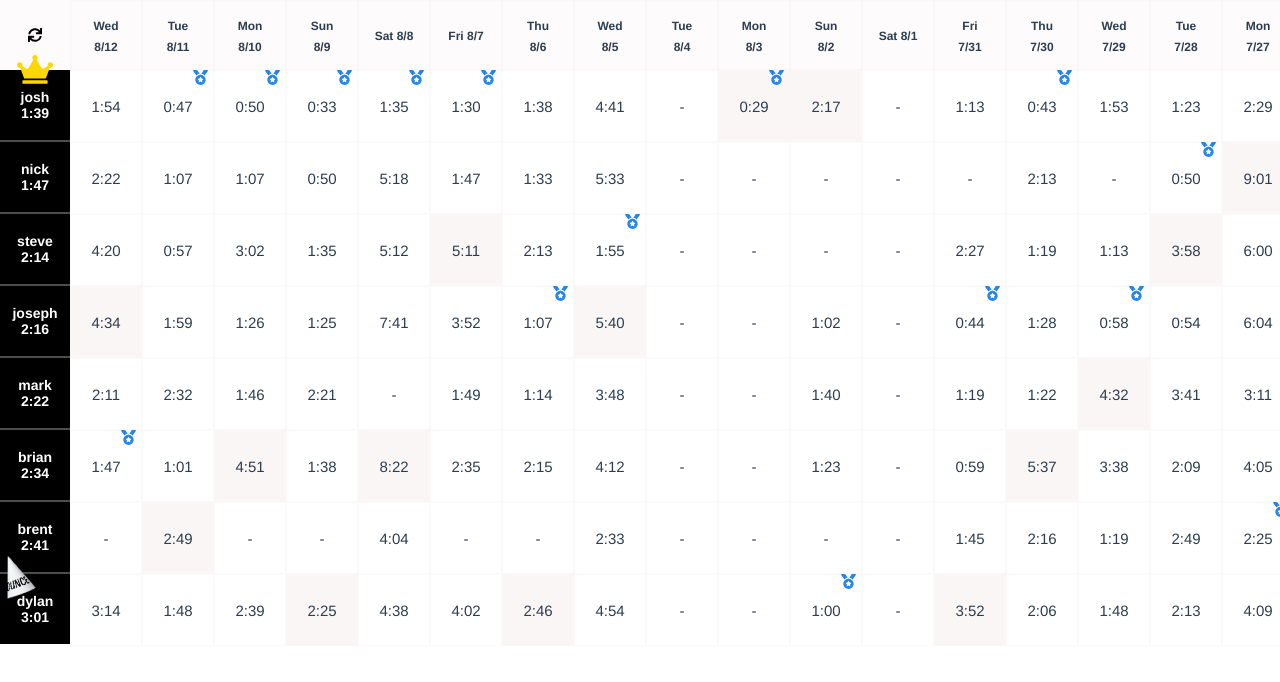
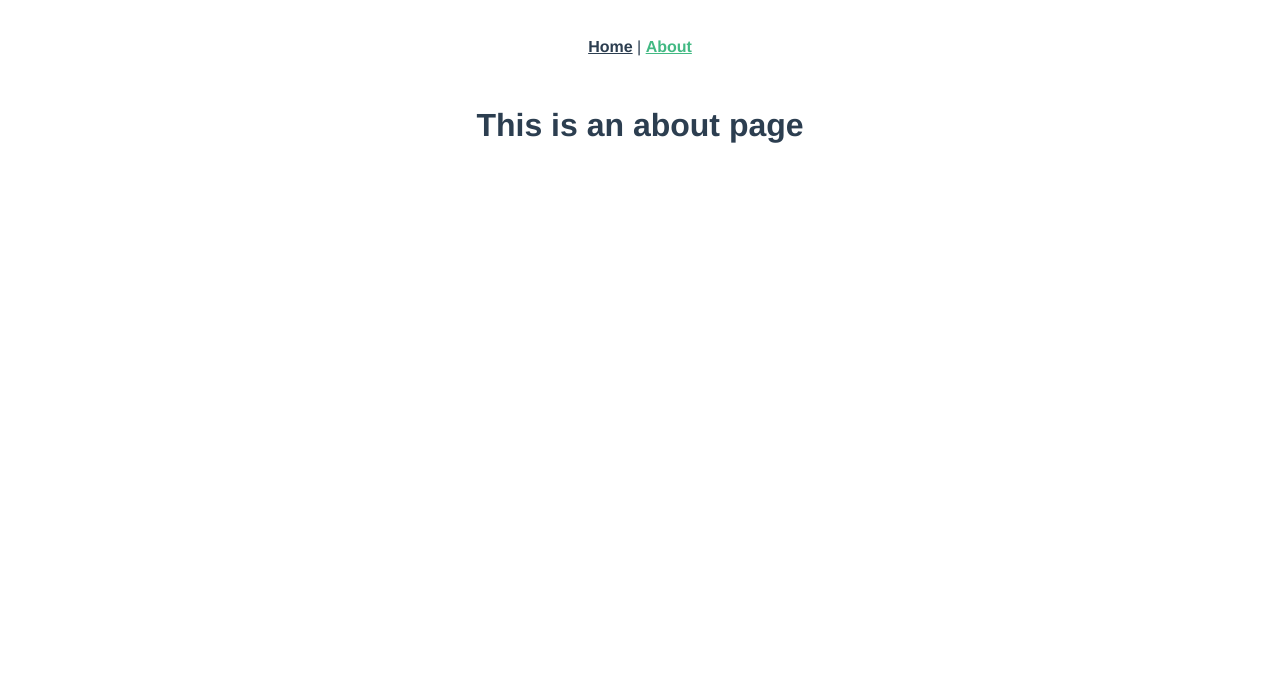
Before and after one commit to josephcross/nyt-scores, a Vue app: page /#/about in a window 1280 px wide. Shown: the top 682 px of the page. Built offline with nearby package versions, Linux system fonts and the light colour scheme.

Commit message:
add vue router

```diff
--- a/package.json
+++ b/package.json
@@ -14,11 +14,13 @@
     "moment": "^2.27.0",
     "momentjs": "^2.0.0",
     "vue": "^2.6.11",
+    "vue-router": "^3.2.0",
     "vuex": "^3.4.0"
   },
   "devDependencies": {
     "@vue/cli-plugin-babel": "^4.4.0",
     "@vue/cli-plugin-eslint": "^4.4.0",
+    "@vue/cli-plugin-router": "^4.5.6",
     "@vue/cli-plugin-vuex": "^4.5.6",
     "@vue/cli-service": "^4.4.0",
     "babel-eslint": "^10.1.0",
--- a/src/App.vue
+++ b/src/App.vue
@@ -1,320 +1,32 @@
 <template>
-    <div class="app" id="app">
-        <button class="reload" @click="reload">
-            <svg aria-hidden="true" focusable="false" data-prefix="fas" data-icon="sync" class="svg-inline--fa fa-sync fa-w-16" role="img" xmlns="http://www.w3.org/2000/svg" viewBox="0 0 512 512"><path fill="currentColor" d="M440.65 12.57l4 82.77A247.16 247.16 0 0 0 255.83 8C134.73 8 33.91 94.92 12.29 209.82A12 12 0 0 0 24.09 224h49.05a12 12 0 0 0 11.67-9.26 175.91 175.91 0 0 1 317-56.94l-101.46-4.86a12 12 0 0 0-12.57 12v47.41a12 12 0 0 0 12 12H500a12 12 0 0 0 12-12V12a12 12 0 0 0-12-12h-47.37a12 12 0 0 0-11.98 12.57zM255.83 432a175.61 175.61 0 0 1-146-77.8l101.8 4.87a12 12 0 0 0 12.57-12v-47.4a12 12 0 0 0-12-12H12a12 12 0 0 0-12 12V500a12 12 0 0 0 12 12h47.35a12 12 0 0 0 12-12.6l-4.15-82.57A247.17 247.17 0 0 0 255.83 504c121.11 0 221.93-86.92 243.55-201.82a12 12 0 0 0-11.8-14.18h-49.05a12 12 0 0 0-11.67 9.26A175.86 175.86 0 0 1 255.83 432z"></path></svg>
-        </button>
-        <div class="y-axis">
-            <div v-for="(boy, i) in boys" :key="`th-${i}`">
-                <svg v-if="i === 0" aria-hidden="true" focusable="false" data-prefix="fas" data-icon="crown" class="svg-inline--fa fa-crown crown fa-w-20" role="img" xmlns="http://www.w3.org/2000/svg" viewBox="0 0 640 512"><path fill="currentColor" d="M528 448H112c-8.8 0-16 7.2-16 16v32c0 8.8 7.2 16 16 16h416c8.8 0 16-7.2 16-16v-32c0-8.8-7.2-16-16-16zm64-320c-26.5 0-48 21.5-48 48 0 7.1 1.6 13.7 4.4 19.8L476 239.2c-15.4 9.2-35.3 4-44.2-11.6L350.3 85C361 76.2 368 63 368 48c0-26.5-21.5-48-48-48s-48 21.5-48 48c0 15 7 28.2 17.7 37l-81.5 142.6c-8.9 15.6-28.9 20.8-44.2 11.6l-72.3-43.4c2.7-6 4.4-12.7 4.4-19.8 0-26.5-21.5-48-48-48S0 149.5 0 176s21.5 48 48 48c2.6 0 5.2-.4 7.7-.8L128 416h384l72.3-192.8c2.5.4 5.1.8 7.7.8 26.5 0 48-21.5 48-48s-21.5-48-48-48z"></path></svg>
-                <img v-if="i === boys.length - 1" class="dunce" src="./assets/dunce2.png" alt="">
-                {{ boy.name }}<br>{{ boy.average }}
-            </div>
-        </div>
-        <div class="table-wrap">
-            <table>
-                <thead>
-                    <th v-for="(day, i) in days" :key="`day-${i}`">
-                        <div>{{ day }}</div>
-                    </th>
-                </thead>
-                <tbody>
-                    <tr v-for="(boy, bi) in boys" :key="`boy-row-${bi}`">
-                        <td v-for="(day, i) in days" :key="`time-${i}-${bi}`" :class="{'slowest': isSlowest(day, getTime(day, bi))}" class="time">
-                            {{ getTime(day, bi) }}
-                            <svg v-if="isFastest(day, getTime(day, bi))" aria-hidden="true" focusable="false" data-prefix="fas" data-icon="medal" class="svg-inline--fa fa-medal fa-w-16" role="img" xmlns="http://www.w3.org/2000/svg" viewBox="0 0 512 512"><path fill="currentColor" d="M223.75 130.75L154.62 15.54A31.997 31.997 0 0 0 127.18 0H16.03C3.08 0-4.5 14.57 2.92 25.18l111.27 158.96c29.72-27.77 67.52-46.83 109.56-53.39zM495.97 0H384.82c-11.24 0-21.66 5.9-27.44 15.54l-69.13 115.21c42.04 6.56 79.84 25.62 109.56 53.38L509.08 25.18C516.5 14.57 508.92 0 495.97 0zM256 160c-97.2 0-176 78.8-176 176s78.8 176 176 176 176-78.8 176-176-78.8-176-176-176zm92.52 157.26l-37.93 36.96 8.97 52.22c1.6 9.36-8.26 16.51-16.65 12.09L256 393.88l-46.9 24.65c-8.4 4.45-18.25-2.74-16.65-12.09l8.97-52.22-37.93-36.96c-6.82-6.64-3.05-18.23 6.35-19.59l52.43-7.64 23.43-47.52c2.11-4.28 6.19-6.39 10.28-6.39 4.11 0 8.22 2.14 10.33 6.39l23.43 47.52 52.43 7.64c9.4 1.36 13.17 12.95 6.35 19.59z"></path></svg>
-                        </td>
-                    </tr>
-                </tbody>
-            </table>
-        </div>
+  <div id="app">
+    <div id="nav">
+      <router-link to="/">Home</router-link> |
+      <router-link to="/about">About</router-link>
     </div>
+    <router-view/>
+  </div>
 </template>
 
-<script>
-import moment from 'moment';
-
-export default {
-  name: 'App',
-  data() {
-    return {
-
-    }
-  },
-  computed: {
-    days() {
-      const days = [];
-      const daysBack = moment().diff( '2020-07-17', 'days' );
-
-      for (var i = 0; i < daysBack; i++) {
-        days.push( moment().subtract(i, 'days').format('ddd M/D') );
-      }
-
-      return days;
-    },
-    times() {
-      return this.$store.state.times;
-    },
-    boys() {
-      const boys = [];
-
-      for ( const [name, times] of Object.entries(this.times) ) {
-        boys.push({
-          name,
-          times,
-          average: this.getAverage(times),
-        });
-      }
-
-      return boys.sort( (a,b) => {
-        if ( this.toSeconds(a.average) < this.toSeconds(b.average) ) {
-          return -1;
-        }
-
-        if ( this.toSeconds(a.average) > this.toSeconds(b.average) ) {
-          return 1;
-        }
-
-        return 0;
-      });
-    },
-  },
-  methods: {
-    reload() {
-      window.location.reload();
-    },
-    getTime(day, boyIndex) {
-      const date = day.split(' ')[1];
-      return this.boys[boyIndex].times[date] ? this.boys[boyIndex].times[date] : '-';
-    },
-    getAverage(times) {
-      let count = 0;
-      let totalSeconds = 0;
-
-      // eslint-disable-next-line no-unused-vars
-      for (const [key, value] of Object.entries(times)) {
-        if ( value ) {
-          totalSeconds += this.toSeconds(value);
-          count += 1;
-        }
-      }
-
-      return this.toMinutes(Math.floor(totalSeconds / count));
-    },
-    toSeconds(time) {
-      const mins = Number(time.split(':')[0]) * 60;
-      const seconds = Number(time.split(':')[1]);
-
-      return mins + seconds;
-    },
-    toMinutes(seconds) {
-      if ( seconds < 60 ) {
-        return seconds;
-      }
-
-      const mins = Math.floor(seconds / 60)
-      let secs = seconds % 60;
-
-      if ( secs < 10 ) {
-        secs = '0' + secs;
-      }
-
-      return `${mins}:${secs}`;
-    },
-    isFastest(day, time) {
-      const date = day.split(' ')[1];
-      let fastest = true;
-
-      if ( time === '-' || !time ) {
-        return false;
-      }
-
-      for (var i = 0; i < this.boys.length; i++) {
-        const thisBoysTime = this.toSeconds(this.boys[i].times[date]);
-        if ( thisBoysTime < this.toSeconds(time) ) {
-          fastest = false;
-        }
-      }
-
-      return fastest;
-    },
-    isSlowest(day, time) {
-      const date = day.split(' ')[1];
-      let slowest = true;
-
-      if ( time === '-' ) {
-        return false;
-      }
-
-      for (var i = 0; i < this.boys.length; i++) {
-        const thisBoysTime = this.toSeconds(this.boys[i].times[date]);
-        if ( thisBoysTime > this.toSeconds(time) ) {
-          slowest = false;
-        }
-      }
-
-      return slowest;
-    },
-  },
-}
-</script>
-
 <style lang="scss">
-
-html, body {
-    margin: 0;
-}
 #app {
   font-family: Avenir, Helvetica, Arial, sans-serif;
   -webkit-font-smoothing: antialiased;
   -moz-osx-font-smoothing: grayscale;
   text-align: center;
   color: #2c3e50;
-  box-sizing: border-box;
 }
 
-table {
-    table-layout: fixed;
-    border-spacing: 0;
-    border-collapse: collapse;
+#nav {
+  padding: 30px;
 
-    tbody {
-        display: block;
+  a {
+    font-weight: bold;
+    color: #2c3e50;
+
+    &.router-link-exact-active {
+      color: #42b983;
     }
-}
-
-$cell-width: 70px;
-
-.app {
-    display: flex;
-    overflow-x: auto;
-    padding-left: $cell-width;
-    position: relative;
-    background: #fdfbfb;
-
-    tr,
-    thead {
-        display: flex;
-    }
-
-    td,
-    th {
-        display: flex;
-        align-items: center;
-        justify-content: center;
-        width: $cell-width;
-        height: $cell-width;
-        padding: 0;
-        font-size: 15px;
-    }
-
-    th {
-        flex: 0 0 $cell-width;
-        border: 0;
-        box-shadow: inset 0 0 3px -1px #00000021;
-        border: 0;
-        width: 72px;
-        flex: 0 0 72px;
-
-        div {
-            max-width: 40px;
-            font-size: 12px;
-            line-height: 1.7;
-            padding-top: 3px;
-        }
-    }
-
-    td {
-        border: 1px solid #fafafa;
-        background: #fff;
-    }
-
-    .y-axis {
-        width: $cell-width;
-        position: absolute;
-        top: 0;
-        left: 0;
-        z-index: 5;
-        padding-top: $cell-width;
-
-        div {
-            height: $cell-width;
-            display: flex;
-            align-items: center;
-            justify-content: center;
-            background: #fafafa;
-            text-align: center;
-            font-size: 18px;
-            font-weight: bold;
-            color: #fff;
-            background: #000;
-            border-top: 2px solid rgba( #fff, .3);
-            font-size: 14px;
-            position: relative;
-
-            &:first-child {
-                border: 0;
-            }
-        }
-    }
-
-    .crown {
-        position: absolute;
-        width: 36px;
-        top: -15px;
-        left: 0;
-        right: 0;
-        margin: auto;
-        color: #ffd700;
-    }
-
-    .dunce {
-        position: absolute;
-        width: 30px;
-        transform: rotate(-20deg);
-        top: -19px;
-        left: 0;
-    }
-
-    .time {
-        position: relative;
-
-        &.slowest {
-            background: #fbf6f6;
-            border-color: transparent;
-        }
-    }
-
-    .time svg {
-        top: -1px;
-        right: 5px;
-        color: #2584ea;
-        width: 15px;
-        position: absolute;
-        z-index: 3;
-    }
-}
-
-.reload {
-    width: 70px;
-	height: 70px;
-	position: absolute;
-	left: 0;
-    display: flex;
-    align-items: center;
-    justify-content: center;
-    border: 0;
-    outline: 0;
-    appearance: none;
-    background: transparent;
-    cursor: pointer;
-    z-index: 10;
-
-    svg {
-        width: 14px;
-    }
-}
-
-.table-wrap {
-    overflow: auto;
+  }
 }
 </style>
--- a/src/main.js
+++ b/src/main.js
@@ -1,10 +1,12 @@
 import Vue from 'vue'
 import App from './App.vue'
 import store from './store'
+import router from './router'
 
 Vue.config.productionTip = false
 
 new Vue({
   store,
+  router,
   render: h => h(App)
 }).$mount('#app')
--- /dev/null
+++ b/src/router/index.js
@@ -0,0 +1,27 @@
+import Vue from 'vue'
+import VueRouter from 'vue-router'
+import Home from '../views/Home.vue'
+
+Vue.use(VueRouter)
+
+const routes = [
+  {
+    path: '/',
+    name: 'Home',
+    component: Home
+  },
+  {
+    path: '/about',
+    name: 'About',
+    // route level code-splitting
+    // this generates a separate chunk (about.[hash].js) for this route
+    // which is lazy-loaded when the route is visited.
+    component: () => import(/* webpackChunkName: "about" */ '../views/About.vue')
+  }
+]
+
+const router = new VueRouter({
+  routes
+})
+
+export default router
--- /dev/null
+++ b/src/views/About.vue
@@ -0,0 +1,5 @@
+<template>
+  <div class="about">
+    <h1>This is an about page</h1>
+  </div>
+</template>
--- /dev/null
+++ b/src/views/Home.vue
@@ -0,0 +1,18 @@
+<template>
+  <div class="home">
+    <img alt="Vue logo" src="../assets/logo.png">
+    <HelloWorld msg="Welcome to Your Vue.js App"/>
+  </div>
+</template>
+
+<script>
+// @ is an alias to /src
+import HelloWorld from '@/components/HelloWorld.vue'
+
+export default {
+  name: 'Home',
+  components: {
+    HelloWorld
+  }
+}
+</script>
```
Also changed, not shown: 1 other file (tests, documents, lock files or other folders).
